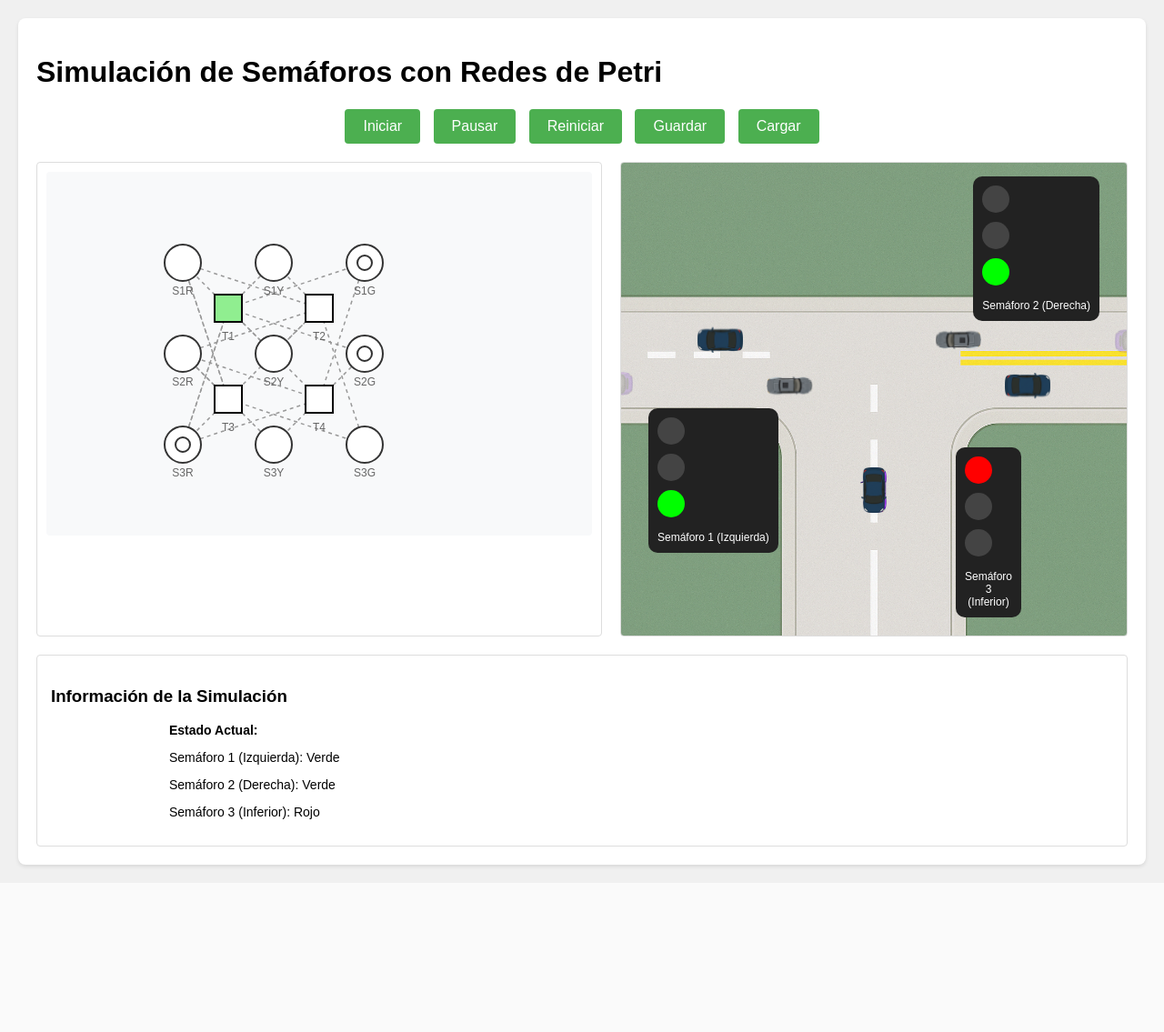
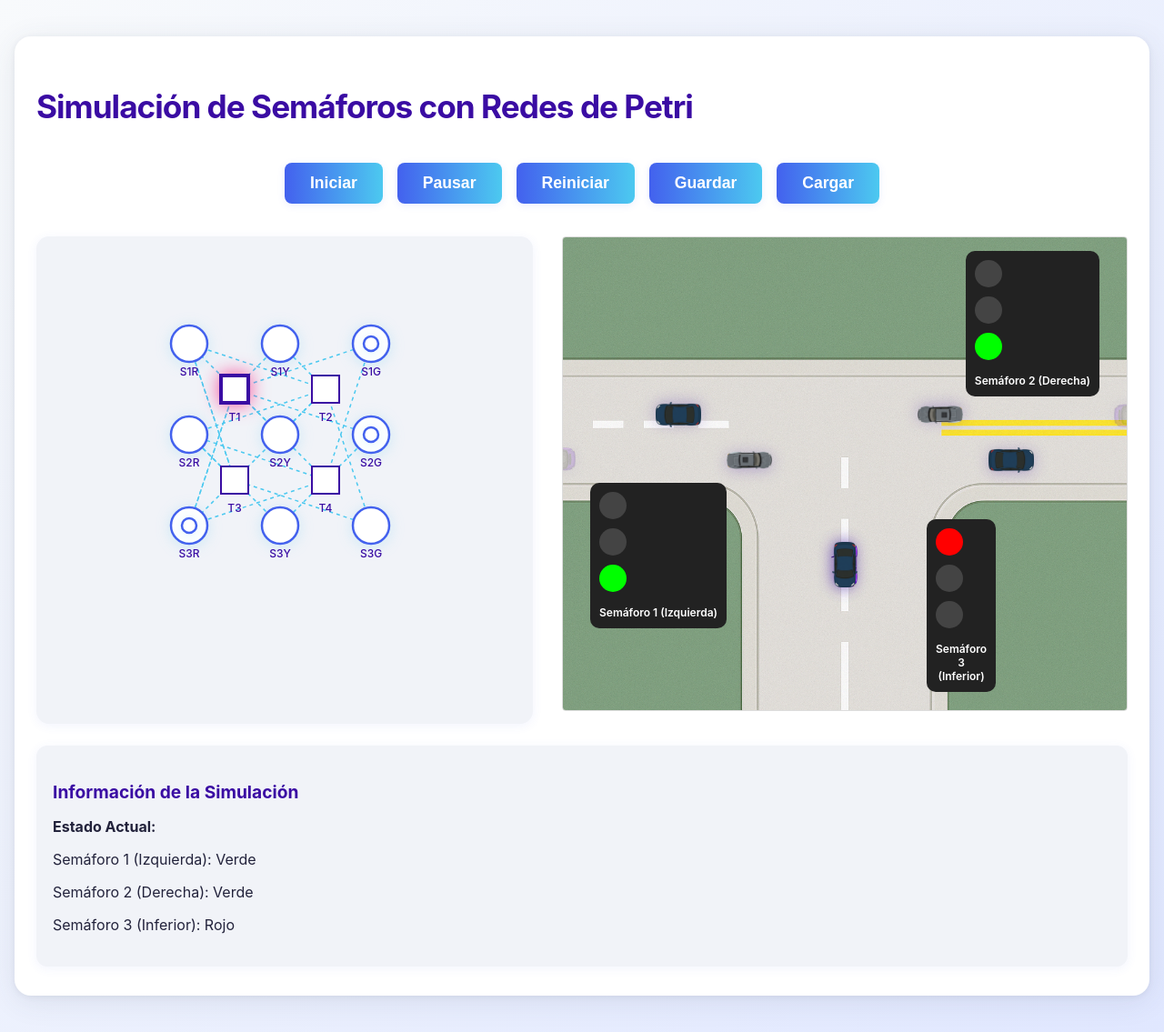
Before and after one commit to amleman/Petri_Network_MC2, a Flask app: page / in a window 1280 px wide. Shown: the whole page at 91% size. Before the commit the page ends 956 px from the top, so only its background shows below. Run offline with Flask 2, Linux system fonts and the light colour scheme.

Commit message:
Visualizacion de red de petri mejorada

```diff
--- a/static/css/style.css
+++ b/static/css/style.css
@@ -1,58 +1,88 @@
 body {
-    font-family: Arial, sans-serif;
+    font-family: 'Inter', 'Segoe UI', Arial, sans-serif;
     margin: 0;
-    padding: 20px;
-    background-color: #f0f0f0;
+    padding: 0;
+    background: linear-gradient(135deg, #f8fafc 0%, #e0e7ff 100%);
+    color: #22223b;
+    min-height: 100vh;
 }
 
 .container {
     max-width: 1200px;
-    margin: 0 auto;
-    background-color: white;
-    padding: 20px;
-    border-radius: 8px;
-    box-shadow: 0 2px 4px rgba(0, 0, 0, 0.1);
+    margin: 40px auto;
+    background: #fff;
+    padding: 32px 24px;
+    border-radius: 18px;
+    box-shadow: 0 6px 32px 0 rgba(60, 72, 88, 0.10), 0 1.5px 6px 0 rgba(60, 72, 88, 0.08);
+    display: flex;
+    flex-direction: column;
+    gap: 24px;
+}
+
+h1 {
+    font-size: 2.2rem;
+    font-weight: 700;
+    color: #3a0ca3;
+    margin-bottom: 0.5em;
+    letter-spacing: -1px;
 }
 
 .controls {
-    margin: 20px 0;
-    text-align: center;
+    display: flex;
+    justify-content: center;
+    gap: 16px;
+    margin: 0 0 12px 0;
 }
 
 button {
-    padding: 10px 20px;
-    margin: 0 5px;
-    font-size: 16px;
+    padding: 12px 28px;
+    font-size: 1.1rem;
+    font-weight: 600;
+    border: none;
+    border-radius: 8px;
+    background: linear-gradient(90deg, #4361ee 0%, #4cc9f0 100%);
+    color: #fff;
+    box-shadow: 0 2px 8px 0 rgba(67, 97, 238, 0.10);
+    transition: background 0.2s, box-shadow 0.2s, transform 0.1s;
     cursor: pointer;
-    background-color: #4CAF50;
-    color: white;
-    border: none;
-    border-radius: 4px;
+    outline: none;
 }
-
-button:hover {
-    background-color: #45a049;
+button:disabled {
+    background: #bdbdbd;
+    color: #fff;
+    cursor: not-allowed;
+    box-shadow: none;
+}
+button:hover:not(:disabled), button:focus:not(:disabled) {
+    background: linear-gradient(90deg, #4cc9f0 0%, #4361ee 100%);
+    box-shadow: 0 4px 16px 0 rgba(67, 97, 238, 0.18);
+    transform: translateY(-2px) scale(1.04);
 }
 
 .simulation-container {
     display: flex;
+    flex-wrap: wrap;
+    gap: 32px;
     justify-content: space-between;
-    margin: 20px 0;
-    gap: 20px;
+    align-items: flex-start;
 }
 
 #petri-net {
-    flex: 1;
+    flex: 1 1 350px;
+    min-width: 320px;
     min-height: 500px;
-    border: 1px solid #ddd;
-    border-radius: 4px;
-    padding: 10px;
+    background: #f1f3f8;
+    border-radius: 14px;
+    box-shadow: 0 2px 12px 0 rgba(67, 97, 238, 0.07);
+    padding: 18px;
+    margin-bottom: 0;
 }
 
 #intersection {
     flex: 1;
     position: relative;
     min-height: 500px;
+    min-width: 600px;
     border: 1px solid #ddd;
     border-radius: 4px;
     padding: 10px;
@@ -126,32 +156,40 @@ button:hover {
 .light.green.active { background-color: #00ff00; }
 
 .label {
-    color: white;
+    color: #ffffff;
     font-size: 12px;
     text-align: center;
     margin-top: 5px;
+    font-weight: 600;
 }
 
 #info-panel {
-    margin-top: 20px;
-    padding: 15px;
-    border: 1px solid #ddd;
-    border-radius: 4px;
+    margin-top: 0;
+    padding: 20px 18px;
+    border-radius: 12px;
+    background: #f1f3f8;
+    box-shadow: 0 2px 12px 0 rgba(67, 97, 238, 0.07);
+    color: #22223b;
 }
-
+#info-panel h3 {
+    color: #3a0ca3;
+    font-size: 1.2rem;
+    margin-bottom: 8px;
+}
 #transition-info {
     margin-top: 10px;
-    margin-left: 130px;
-    font-size: 14px;
+    font-size: 1rem;
+    color: #22223b;
 }
 
 /* Petri Net Specific Styles */
 #petri-net svg {
-    background-color: #f8f9fa;
-    border-radius: 4px;
+    background: transparent;
+    border-radius: 10px;
 }
 
 .edge {
+    stroke: #4cc9f0;
     stroke-dasharray: 4;
     animation: dash 20s linear infinite;
 }
@@ -163,43 +201,44 @@ button:hover {
 }
 
 .node text {
-    font-size: 12px;
-    fill: #666;
+    font-size: 13px;
+    fill: #3a0ca3;
+    font-weight: 500;
 }
 
 .transition rect {
     cursor: pointer;
-    transition: fill 0.3s ease;
+    transition: fill 0.2s, box-shadow 0.2s;
+    fill: #fff;
+    stroke: #3a0ca3;
+    box-shadow: 0 2px 8px 0 rgba(67, 97, 238, 0.10);
 }
-
 .transition rect:hover {
-    stroke: #4CAF50;
-    stroke-width: 2px;
+    fill: #4cc9f0;
+    stroke: #4361ee;
+    box-shadow: 0 4px 16px 0 rgba(67, 97, 238, 0.18);
 }
-
 .place circle {
-    fill: white;
-    stroke: #333;
-    stroke-width: 2px;
+    fill: #fff;
+    stroke: #4361ee;
+    stroke-width: 2.5px;
+    filter: drop-shadow(0 2px 8px #4cc9f033);
 }
-
 .token {
     transition: all 0.3s ease;
     pointer-events: none;
+    fill: #f72585;
+    filter: drop-shadow(0 2px 8px #f7258533);
 }
-
 .token.active {
-    fill: #4CAF50;
+    fill: #f72585;
 }
-
-/* Animation for token movement */
 .token-movement {
     animation: pulse 1s infinite;
 }
-
 @keyframes pulse {
     0% { r: 8; }
-    50% { r: 10; }
+    50% { r: 11; }
     100% { r: 8; }
 }
 
@@ -212,89 +251,77 @@ button:hover {
     background-repeat: no-repeat;
     background-position: center;
     z-index: 2;
-    transition: all 0.3s ease;
+    transition: all 0.3s cubic-bezier(.4,2,.6,1);
+    filter: drop-shadow(0 2px 8px #3a0ca344);
 }
-
-/* Horizontal Vehicles */
 .vehicle.horizontal.right {
-    bottom: 20px; /* Upper lane for right-moving vehicles */
+    bottom: 20px;
     transform: translateY(0);
 }
-
 .vehicle.horizontal.left {
-    top: 20px; /* Lower lane for left-moving vehicles */
+    top: 20px;
     transform: rotate(180deg);
 }
-
-/* Vertical Vehicles */
 .vehicle.vertical {
     left: 50%;
     transform: translateX(-50%) rotate(90deg);
     width: 50px;
     height: 80px;
 }
-
-/* Vehicle Animations */
 @keyframes moveHorizontalRight {
-    0% {
-        left: -60px;
-        opacity: 0;
-    }
-    10% {
-        opacity: 1;
-    }
-    90% {
-        opacity: 1;
-    }
-    100% {
-        left: calc(100% + 60px);
-        opacity: 0;
-    }
+    0% { left: -60px; opacity: 0; }
+    10% { opacity: 1; }
+    90% { opacity: 1; }
+    100% { left: calc(100% + 60px); opacity: 0; }
 }
-
 @keyframes moveHorizontalLeft {
-    0% {
-        right: -60px;
-        opacity: 0;
-    }
-    10% {
-        opacity: 1;
-    }
-    90% {
-        opacity: 1;
-    }
-    100% {
-        right: calc(100% + 60px);
-        opacity: 0;
-    }
+    0% { right: -60px; opacity: 0; }
+    10% { opacity: 1; }
+    90% { opacity: 1; }
+    100% { right: calc(100% + 60px); opacity: 0; }
 }
-
 @keyframes moveVertical {
-    0% {
-        bottom: -60px;
-        opacity: 0;
-    }
-    10% {
-        opacity: 1;
-    }
-    90% {
-        opacity: 1;
-    }
-    100% {
-        bottom: calc(100% + 60px);
-        opacity: 0;
-    }
+    0% { bottom: -60px; opacity: 0; }
+    10% { opacity: 1; }
+    90% { opacity: 1; }
+    100% { bottom: calc(100% + 60px); opacity: 0; }
 }
-
-/* Animation states */
 .vehicle.horizontal.right.moving {
     animation: moveHorizontalRight 5s linear infinite;
 }
-
 .vehicle.horizontal.left.moving {
     animation: moveHorizontalLeft 5s linear infinite;
 }
-
 .vehicle.vertical.moving {
     animation: moveVertical 5s linear infinite;
 }
+
+/* Responsive Design */
+@media (max-width: 900px) {
+    .container {
+        padding: 12px 4px;
+    }
+    .simulation-container {
+        flex-direction: column;
+        gap: 18px;
+    }
+    #petri-net, #intersection {
+        min-width: 0;
+        width: 100%;
+    }
+}
+@media (max-width: 600px) {
+    h1 {
+        font-size: 1.3rem;
+    }
+    .container {
+        padding: 4px 0;
+    }
+    #petri-net, #intersection {
+        padding: 4px;
+    }
+    .controls {
+        flex-direction: column;
+        gap: 8px;
+    }
+}
--- a/static/js/main.js
+++ b/static/js/main.js
@@ -141,16 +141,16 @@ class PetriNetSimulation {
             .attr("d", "M0,-5L10,0L0,5")
             .attr("fill", "#999");
 
-        // Draw edges
+        // Invertir la dirección de las líneas de conexión
         this.svg.selectAll("line.edge")
             .data(this.petriNetData.edges)
             .enter()
             .append("line")
             .attr("class", "edge")
-            .attr("x1", d => this.getNode(d.source).x)
-            .attr("y1", d => this.getNode(d.source).y)
-            .attr("x2", d => this.getNode(d.target).x)
-            .attr("y2", d => this.getNode(d.target).y)
+            .attr("x1", d => this.getNode(d.target).x)
+            .attr("y1", d => this.getNode(d.target).y)
+            .attr("x2", d => this.getNode(d.source).x)
+            .attr("y2", d => this.getNode(d.source).y)
             .attr("stroke", "#999")
             .attr("stroke-width", 1.5)
             .attr("marker-end", "url(#arrowhead)");
@@ -209,10 +209,17 @@ class PetriNetSimulation {
                 return this.state[d.id] === 1 ? "inline" : "none";
             });
 
-        // Update transition colors
+        // Update transition colors and animation
         this.svg.selectAll(".transition rect")
             .attr("fill", (d) => {
-                return this.isTransitionEnabled(d.id) ? "#90EE90" : "white";
+                // Si la transición está habilitada, color vibrante
+                return this.isTransitionEnabled(d.id) ? "#f72585" : "#fff";
+            })
+            .attr("stroke-width", (d) => {
+                return this.isTransitionEnabled(d.id) ? 4 : 2;
+            })
+            .attr("filter", (d) => {
+                return this.isTransitionEnabled(d.id) ? "drop-shadow(0 0 10px #f72585cc)" : "none";
             });
     }
 
@@ -358,6 +365,43 @@ class PetriNetSimulation {
         await this.fetchState();
     }
 
+    animateTokenTransition(fromId, transitionId, toId) {
+        const fromNode = this.getNode(fromId);
+        const transitionNode = this.getNode(transitionId);
+        const toNode = this.getNode(toId);
+        if (!fromNode || !transitionNode || !toNode) return;
+
+        const svg = this.svg;
+        // Crea el token en la plaza de origen
+        const token = svg.append("circle")
+            .attr("cx", fromNode.x)
+            .attr("cy", fromNode.y)
+            .attr("r", 10)
+            .attr("fill", "#e63946")
+            .attr("opacity", 1)
+            .attr("class", "animated-token");
+
+        // 1. Anima de la plaza a la transición
+        token.transition()
+            .duration(700)
+            .attr("cx", transitionNode.x)
+            .attr("cy", transitionNode.y)
+            .attr("r", 10)
+            .on("end", function() {
+                // 2. Anima de la transición a la plaza destino
+                token.transition()
+                    .duration(700)
+                    .attr("cx", toNode.x)
+                    .attr("cy", toNode.y)
+                    .attr("r", 8)
+                    .attr("opacity", 0.85)
+                    .on("end", function() {
+                        // Elimina el token animado al finalizar
+                        token.remove();
+                    });
+            });
+    }
+
     async step() {
         try {
             const response = await fetch('/transition/next', {
@@ -365,11 +409,30 @@ class PetriNetSimulation {
             });
             const result = await response.json();
             if (result.status === 'success') {
+                const prevState = { ...this.state };
                 this.state = result.state;
                 this.updateTrafficLights();
                 this.updateTransitionInfo();
                 this.updateTokens();
                 this.updateVehicles();
+
+                // Detecta y anima el movimiento de tokens pasando por la transición
+                const transitions = [
+                    { id: 'T1', from: ['S1_Green', 'S2_Green', 'S3_Red'], to: ['S1_Yellow', 'S2_Yellow', 'S3_Red'] },
+                    { id: 'T2', from: ['S1_Yellow', 'S2_Yellow', 'S3_Red'], to: ['S1_Red', 'S2_Red', 'S3_Green'] },
+                    { id: 'T3', from: ['S1_Red', 'S2_Red', 'S3_Green'], to: ['S1_Red', 'S2_Red', 'S3_Yellow'] },
+                    { id: 'T4', from: ['S1_Red', 'S2_Red', 'S3_Yellow'], to: ['S1_Green', 'S2_Green', 'S3_Red'] }
+                ];
+                for (const t of transitions) {
+                    const wasActive = t.from.every(p => prevState[p] === 1);
+                    const isNow = t.to.every(p => this.state[p] === 1);
+                    if (wasActive && isNow) {
+                        for (let i = 0; i < t.from.length; i++) {
+                            this.animateTokenTransition(t.from[i], t.id, t.to[i]);
+                        }
+                        break;
+                    }
+                }
             }
         } catch (error) {
             console.error('Error in simulation step:', error);
```
